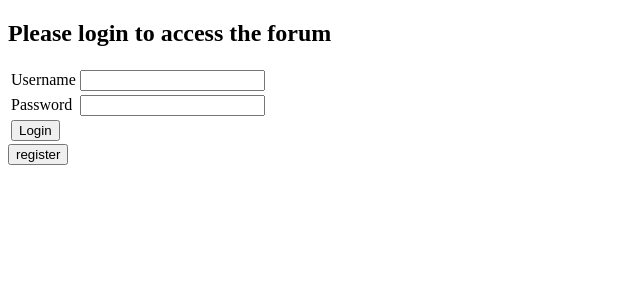
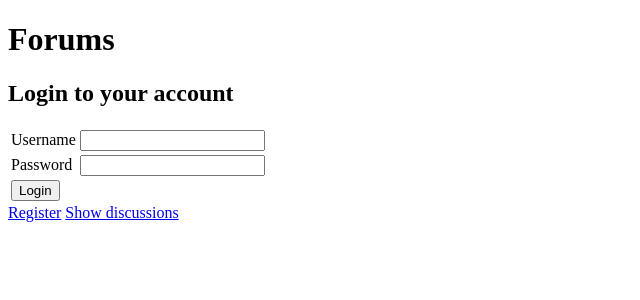
Before and after one commit to RoopeNiemi/tsoha19-projekti, a Flask app: page /auth/login in a window 1280 px wide. Shown: the top 300 px of the page, without its empty margins (0-640 px from the left). Run offline with Flask 2, Linux system fonts and the light colour scheme.

Commit message:
pycaches to gitignore, better navigation between pages, database query to list all discussions

```diff
--- a/application/discussions/views.py
+++ b/application/discussions/views.py
@@ -13,7 +13,10 @@ def index():
 
 @app.route("/discussions", methods=["GET"])
 def discussions_index():
-    return render_template("discussions/list.html", discussions=Discussion.query.all())
+    stmt = text("SELECT Account.username AS account_username, Discussion.id as id, Discussion.title as title, Discussion.date_created as date_created "
+    "FROM Account, Discussion WHERE Account.id = Discussion.account_id ORDER BY date_created desc")
+    discussions = db.engine.execute(stmt)
+    return render_template("discussions/list.html", discussions=discussions)
 
 @app.route("/discussions/new")
 @login_required
--- a/application/templates/auth/loginform.html
+++ b/application/templates/auth/loginform.html
@@ -2,7 +2,7 @@
 
 {% block body %}
 {{ error }}
-<h2>Please login to access the forum</h2>
+<h2>Login to your account</h2>
 <form method="POST" action="{{ url_for('auth_login') }}">
   <table>
     <tr>
@@ -28,5 +28,6 @@
     </tr>
   </table>
 </form>
-<form method="GET" action="{{ url_for('auth_register') }}"><input type="submit" value="register"/></form>
+<a href="{{ url_for('auth_register') }}">Register</a>
+<a href="{{url_for('discussions_index')}}">Show discussions</a>
 {% endblock %}
--- a/application/templates/auth/registerform.html
+++ b/application/templates/auth/registerform.html
@@ -26,5 +26,8 @@
 	<input type="submit" value="Register"/>
       </td>
     </tr>
+  </table>
 </form>
+<a href="{{ url_for('auth_login') }}">Login</a>
+<a href="{{url_for('discussions_index')}}">Show discussions</a>
 {% endblock %}
--- a/application/templates/discussions/discussion.html
+++ b/application/templates/discussions/discussion.html
@@ -2,7 +2,7 @@
 
 {% block body %}
 <form action="{{url_for('discussions_index')}}" method="GET">
-    <button type="submit"> &lt;-- Back to discussions</button>
+    <button type="submit"> Show discussions</button>
 </form>
 <h2>{{discussion.title}}, created {{discussion.date_created}}</h2>
 <h3>Comments</h3>
@@ -38,7 +38,7 @@
           </tr>
         </table>
   {% else %}
-  <p>Please login to comment</p>>
+  <p>Please login to comment</p>
   {% endif %}
 
 {% endblock %}
--- a/application/templates/layout.html
+++ b/application/templates/layout.html
@@ -6,6 +6,7 @@
   </head>
 
   <body>
+    <h1>Forums</h1>
     {% if current_user.is_authenticated %}
     <p>
       Kirjautunut nimellä {{ current_user.username }}. <a href="{{ url_for('auth_logout') }}">Kirjaudu ulos</a>
```
Also changed, not shown: application/templates/discussions/list.html (+8 -0 lines), 1 other file.
